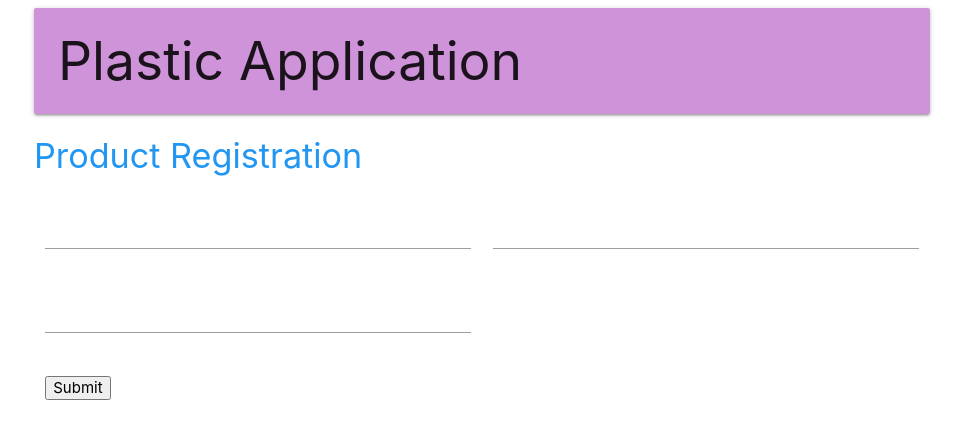
After one commit to flsoares8/cs50_Final_Project, a Django app: page /registerproduct/ in a window 1280 px wide. The commit adds this page. Shown: the top 439 px of the page, without its empty margins (158-1121 px from the left). Run offline with Django 3.2, Linux system fonts and the light colour scheme.

Commit message:
Added product form and product register page

```diff
--- a/plastic_footprint/plastic_tracker/forms.py
+++ b/plastic_footprint/plastic_tracker/forms.py
@@ -1,5 +1,5 @@
 from django import forms
-from .models import Customer
+from .models import Customer, Product
 
 
 class CustomerForm(forms.ModelForm):
@@ -12,3 +12,9 @@ class CustomerForm(forms.ModelForm):
     #     super(EmployeeForm, self).__init__(*args, **kwargs)
     #     self.fields['position'].empty_label = "Select"
     #     self.fields['emp_code'].required = False
+
+class ProductForm(forms.ModelForm):
+
+    class Meta:
+        model = Product
+        fields = '__all__'
--- a/plastic_footprint/plastic_tracker/models.py
+++ b/plastic_footprint/plastic_tracker/models.py
@@ -5,3 +5,8 @@ from django.db import models
 class Customer(models.Model):
     fullname = models.CharField(max_length=100)
     monthly_balance = models.FloatField()
+
+class Product(models.Model):
+    product_id = models.IntegerField()
+    name = models.CharField(max_length=100)
+    plastic_weight = models.FloatField()
--- /dev/null
+++ b/plastic_footprint/plastic_tracker/templates/plastic_tracker/product_registration.html
@@ -0,0 +1,25 @@
+{% extends "plastic_tracker/base.html" %}
+{% load materializecss %}
+
+{% block content %}
+<h4 class="blue-text blue-lighten-2">Product Registration</h4>
+<div class="row">
+  <form class="col s12" action="" method="POST" autocomplete="off">
+    {% csrf_token %}
+    <div class="row">
+      <div class="input-field col s6">
+        {{form.product_id|materializecss}}
+      </div>
+      <div class="input-field col s6">
+        {{form.name|materializecss}}
+      </div>
+      <div class="input-field col s6">
+        {{form.plastic_weight|materializecss}}
+      </div>
+    </div>
+    <!-- {{ form|materializecss }} -->
+    <button type="submit">Submit</button>
+  </form>
+</div>
+
+{% endblock content %}
--- a/plastic_footprint/plastic_tracker/urls.py
+++ b/plastic_footprint/plastic_tracker/urls.py
@@ -5,5 +5,7 @@ urlpatterns = [
     path('', views.landing_page, name='landing_page'),
     path('register/', views.customer_registration,
          name='customer_registration'),
-    path('client/<int:id>/', views.customer_info, name='customer_info')
+    path('client/<int:id>/', views.customer_info, name='customer_info'),
+    path('registerproduct/', views.product_registration,
+         name='product_registration')
 ]
--- a/plastic_footprint/plastic_tracker/views.py
+++ b/plastic_footprint/plastic_tracker/views.py
@@ -1,6 +1,6 @@
 from django.shortcuts import render, redirect
-from .forms import CustomerForm
-from .models import Customer
+from .forms import CustomerForm, ProductForm
+from .models import Customer, Product
 
 # Create your views here.
 
@@ -9,7 +9,7 @@ def landing_page(request):
     return render(request, "plastic_tracker/landing_page.html")
 
 
-def customer_registration(request, id=0):
+def customer_registration(request):
     if request.method == "GET":
         form = CustomerForm()
         return render(request, "plastic_tracker/customer_registration.html", {'form': form})
@@ -23,3 +23,14 @@ def customer_registration(request, id=0):
 def customer_info(request, id):
     context = {'customer_info': Customer.objects.get(pk=id)}
     return render(request, "plastic_tracker/customer_info.html", context)
+
+def product_registration(request):
+    if request.method == "GET":
+        form = ProductForm()
+        return render(request, "plastic_tracker/product_registration.html", {'form': form})
+    else:
+        # if it is a POST, save the POST data
+        form = ProductForm(request.POST)
+        if form.is_valid():
+            form.save()
+        return redirect('/')
```
Also changed, not shown: TODO.md (+2 -2 lines), plastic_footprint/plastic_tracker/templates/plastic_tracker/landing_page.html (+9 -1 lines), plastic_footprint/plastic_tracker/migrations/0002_product.py (added).
